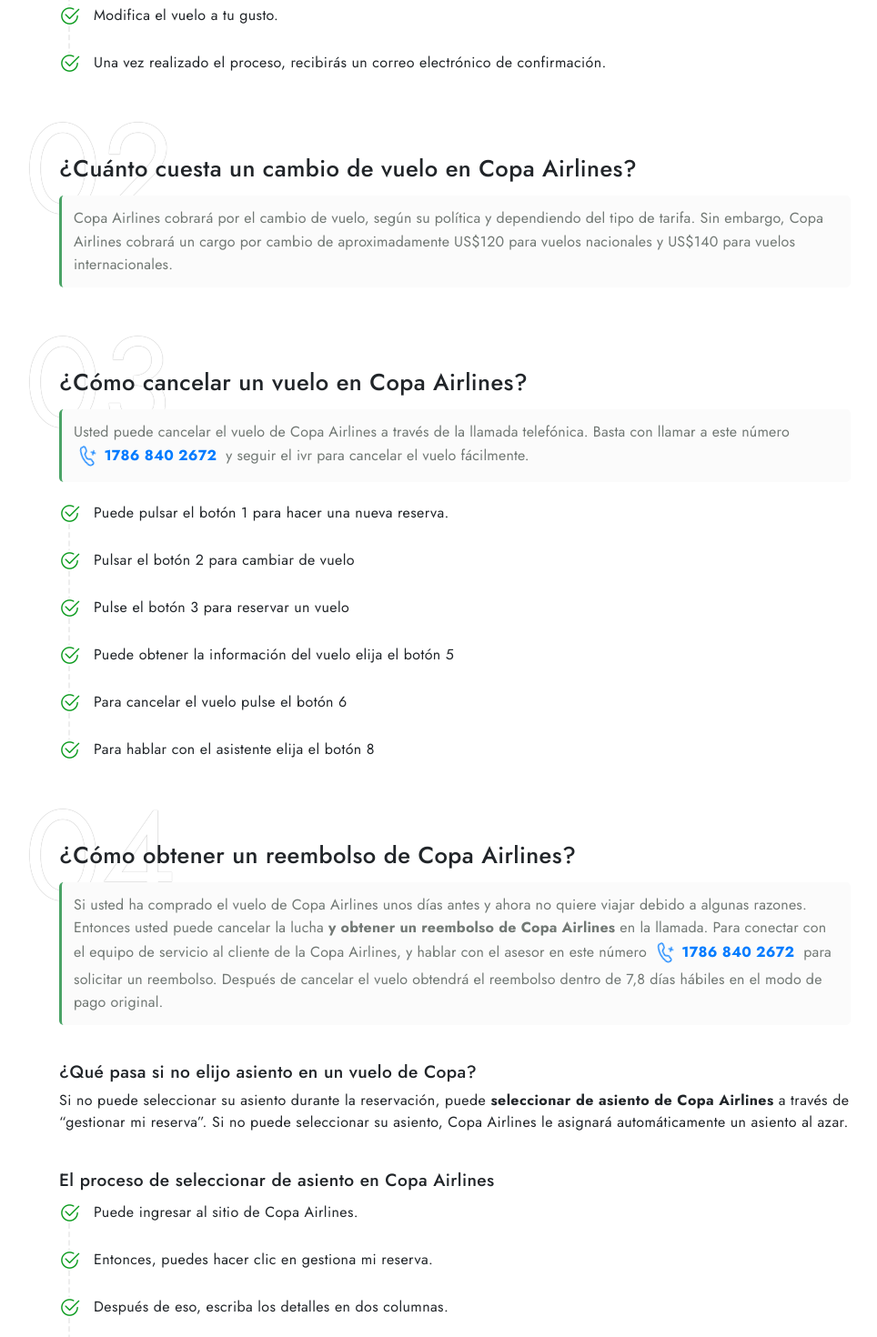
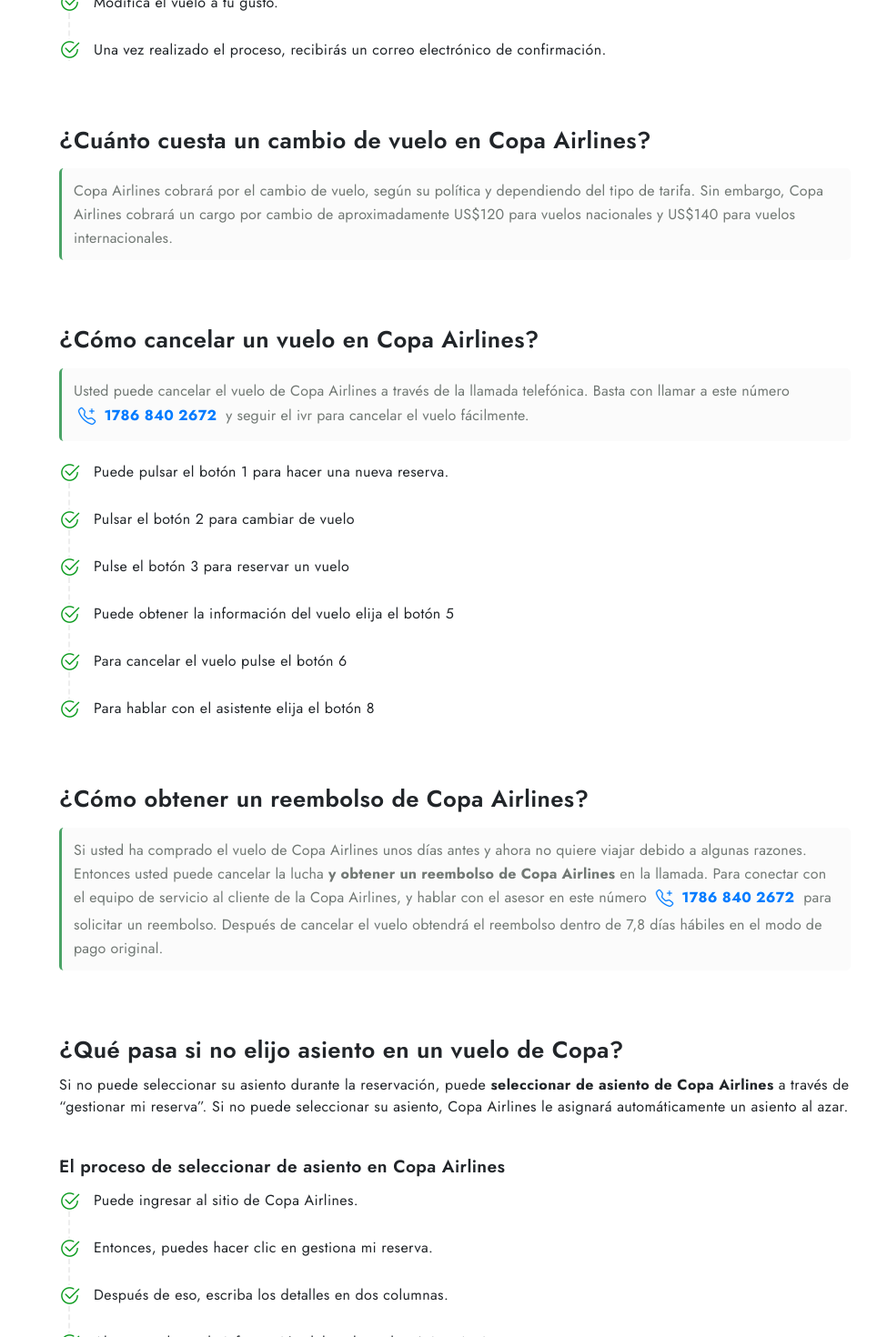
Before and after one commit to SNVA0011/CopaFlyinate, a Next.js app: page /cambiar-vuelo in a window 1280 px wide. Shown: the part 1200-2670 px from the top of the page at 91% size, without its empty margins (140-1104 px from the left). Built offline with nearby package versions, Linux system fonts and the light colour scheme.

Commit message:
airlines-pages-ui

```diff
--- a/pages/cambiar-vuelo.js
+++ b/pages/cambiar-vuelo.js
@@ -34,7 +34,6 @@
 
                         <div className='cancelar-mt-5'>
                             <div className='como-reservar ls'>
-                                <span className="resvtitle-1 de">01</span>
                                 <h2 className='como-un-title kl'>¿Cómo cambiar un vuelo a Copa Airlines?</h2>
                                 <p className='description'>
                                     A veces los pasajeros han hecho una reserva con Copa Airline, pero por alguna razón no pueden viajar. En ese caso los pasajeros quieren <b>cambiar el vuelo de Copa Airlines</b>. Así que pueden ir a través de los pasos mencionados a continuación para cambiar el vuelo.
@@ -54,14 +53,12 @@
 
 
                             <div className='como-reservar ls cancelar-mt-5'>
-                                <span className="resvtitle-1 de">02</span>
                                 <h2 className='como-un-title'>¿Cuánto cuesta un cambio de vuelo en Copa Airlines? </h2>
                                 <p className='description'>Copa Airlines cobrará por el cambio de vuelo, según su política y dependiendo del tipo de tarifa. Sin embargo, Copa Airlines cobrará un cargo por cambio de aproximadamente US$120 para vuelos nacionales y US$140 para vuelos internacionales.</p>
                             </div>
 
 
                             <div className='como-reservar ls cancelar-mt-5'>
-                                <span className="resvtitle-1 de">03</span>
                                 <h2 className='como-un-title'>¿Cómo cancelar un vuelo en Copa Airlines?</h2>
                                 <p className='description'>Usted puede cancelar el vuelo de Copa Airlines a través de la llamada telefónica.  Basta con llamar a este número <Link href='tel:1786 840 2672'><a target='_blank' className='font-weight-bold'><i className="bi bi-telephone-plus"></i> 1786 840 2672</a></Link> y seguir el ivr para cancelar el vuelo fácilmente. </p>
                                 <StepUlList
@@ -79,14 +76,16 @@
 
 
                             <div className='como-reservar ls cancelar-mt-5'>
-                                <span className="resvtitle-1 de">04</span>
                                 <h2 className='como-un-title'>¿Cómo obtener un reembolso de Copa Airlines?</h2>
                                 <p className='description'>Si usted ha comprado el vuelo de Copa Airlines unos días antes y ahora no quiere viajar debido a algunas razones. Entonces usted puede cancelar la lucha <b>y obtener un reembolso de Copa Airlines</b> en la llamada. Para conectar con el equipo de servicio al cliente de la Copa Airlines, y hablar con el asesor en este número <Link href='tel:1786 840 2672'><a target='_blank' className='font-weight-bold'><i className="bi bi-telephone-plus"></i> 1786 840 2672</a></Link> para solicitar un reembolso. Después de cancelar el vuelo obtendrá el reembolso dentro de 7,8 días hábiles en el modo de pago original.</p>
+                            </div>
 
-                                <h3 className='como-un-vuelo mb-2'>¿Qué pasa si no elijo asiento en un vuelo de Copa? </h3>
+                            <div className='como-reservar ls cancelar-mt-5'>
+                                    <h2 className='como-un-vuelo mb-2'>¿Qué pasa si no elijo asiento en un vuelo de Copa? </h2>
                                     <p>Si no puede seleccionar su asiento durante la reservación, puede <b>seleccionar de asiento de Copa Airlines</b> a través de “gestionar mi reserva”. Si no puede seleccionar su asiento, Copa Airlines le asignará automáticamente un asiento al azar.</p>
+                                </div>
 
-
+                                <div className='como-reservar ls'>
                                     <h3 className='como-un-vuelo mb-2'>El proceso de seleccionar de asiento en Copa Airlines</h3>
                                     <StepUlList
                                         listItem={[
@@ -97,17 +96,17 @@
                                             'Tienes que hacer clic en selección de asiento y elegir tu asiento.'
                                         ]}
                                     />
-
-
-                                <h3 className='como-un-vuelo mb-2 pt-3'>¿Cuánto cuesta cambiar la fecha de un vuelo en Copa? </h3>
-                                <p>Copa Airlines el coste por el cambio de vuelo de acuerdo con los boletos de vuelo de los pasajeros y también de acuerdo con la política de cambio de vuelo. Si cambia el vuelo dentro de las 24 horas anteriores a la salida, la aerolínea no cobrará ningún cargo. Después de 24 horas antes del vuelo de salida, <b>cambiar el costo en Copa Airlines</b> pueden ser de $120 para vuelos domésticos y $140 para vuelos internacionales.</p>
-
-                                <h3 className='como-un-vuelo mb-2 pt-3'>¿Todas sus tarifas aéreas tienen cargos por cambio o cancelación?</h3>
-                                <p>Copa Airline tiene diferentes tipos de tarifas que permiten a sus pasajeros ajustarse a sus necesidades de viaje. Estas tarifas tienen diferentes cargos por cambio que pueden variar.</p>
-
                                 </div>
 
+                                <div className='como-reservar ls cancelar-mt-5'>
+                                    <h2 className='como-un-vuelo mb-2 pt-3'>¿Cuánto cuesta cambiar la fecha de un vuelo en Copa? </h2>
+                                    <p>Copa Airlines el coste por el cambio de vuelo de acuerdo con los boletos de vuelo de los pasajeros y también de acuerdo con la política de cambio de vuelo. Si cambia el vuelo dentro de las 24 horas anteriores a la salida, la aerolínea no cobrará ningún cargo. Después de 24 horas antes del vuelo de salida, <b>cambiar el costo en Copa Airlines</b> pueden ser de $120 para vuelos domésticos y $140 para vuelos internacionales.</p>
+                                </div>
 
+                                <div className='como-reservar ls cancelar-mt-5'>
+                                    <h2 className='como-un-vuelo mb-2 pt-3'>¿Todas sus tarifas aéreas tienen cargos por cambio o cancelación?</h2>
+                                    <p>Copa Airline tiene diferentes tipos de tarifas que permiten a sus pasajeros ajustarse a sus necesidades de viaje. Estas tarifas tienen diferentes cargos por cambio que pueden variar.</p>
+                                </div>
 
 
                         </div>
--- a/styles/globals.css
+++ b/styles/globals.css
@@ -294,6 +294,10 @@
     margin-top: -20px;
     top: 14px;
 }
+.como-reservar h1, .como-reservar h2, .como-reservar h3, .como-reservar h4, .como-reservar h5, .como-reservar h6{
+    font-weight: 600;
+    line-height: 1.4;
+}
 
  /*--------- responsive ---------*/
  @media (min-width:992px){.breadcrumb_area{padding:90px 0}
@@ -429,7 +433,7 @@
  body .enginebox .input-group-text .bi { color: #cbcbcb; font-size: 104%; }
  body .enginebanner_sctn .btn, body .enginebanner_sctn .form-control { font-size: 16px; }
  img.baggage-sobre { max-width: none; margin-top: 24px; margin-right: 16px; }
- .resvtitle-1 { font-size: 140px; color: #fff; text-shadow: 0 0 1px rgb(0 0 0 / 40%); -o-text-shadow: 0 0 1px rgb(0 0 0 / 40%); -moz-text-shadow: 0 0 1px rgb(0 0 0 / 40%); -ms-text-shadow: 0 0 1px rgb(0 0 0 / 40%); -webkit-text-shadow: 0 0 1px rgb(0 0 0 / 40%); position: absolute; top: -76px; left: -31px; z-index: -1;}
+ .resvtitle-1 { font-size: 120px; color: #fff; text-shadow: 0 0 1px rgb(0 0 0 / 40%); -o-text-shadow: 0 0 1px rgb(0 0 0 / 40%); -moz-text-shadow: 0 0 1px rgb(0 0 0 / 40%); -ms-text-shadow: 0 0 1px rgb(0 0 0 / 40%); -webkit-text-shadow: 0 0 1px rgb(0 0 0 / 40%); position: absolute; top: -76px; left: -31px; z-index: -1;}
  .resvtitle-2 { position: relative; background-color: rgb(255 255 255 / 60%); z-index: 2; color: #085099; font-weight: 700; font-size: 34px; margin-bottom: 9px; display: block; font-family: 'Dancing Script',cursive,sans-serif; }
  .como-reservar{ position: relative; }
  .como-reservar .pl-50{ padding-left: 30px; }
@@ -504,7 +508,7 @@
  ul.steps-list.equipaje .bi.ico { color:  #0B9B1E }
  ul.steps-list.equipaje .bi.ico::before{ box-shadow: 0 0 0 0px #ffffff; -webkit-box-shadow: 0 0 0 0px #ffffff; -o-box-shadow: 0 0 0 0px #ffffff; -moz-box-shadow: 0 0 0 0px #ffffff; -ms-box-shadow: 0 0 0 0px #ffffff; }
  body .popular-destination.blogaddalist.details .blog-inner-box2 h3.como-un-title, body h3.como-un-title {    background-color: rgb(255 255 255 / 60%);font-weight: 700; font-size: 24px; margin-bottom: 15px; position: relative; z-index: 2; }
- .cancelar-mt-5 { margin-top: 90px; }
+ .cancelar-mt-5 { margin-top: 70px; }
  h1.main-tpl { color: #085099; }
  h1.main-tpl img {
     width: 60px;
@@ -771,7 +775,7 @@
  img.airport-baggage { border-radius: 10px; }
  body .popular-destination, body .pyblock-80{ padding: 50px 0; }
  body .popular-destination.blogaddalist.details .blog-inner-box2 h3.como-un-title, body h3.como-un-title{ font-size: 20px; }
- .cancelar-mt-5 { margin-top: 120px; }
+
 
 p.mb-2.gtinfo img {
     width: 35px;
@@ -788,9 +792,7 @@
  ul.steps-list li span{ font-size: 12px; }
  .resvtitle-1.de {     top: -123px; }
  body .popular-destination, body .pyblock-80{ padding: 40px 0; }
- .cancelar-mt-5 {
-    margin-top: 140px;
-}
+
  ul.steps-list li{ padding-bottom: 25px; }
  .como-reservar .pl-50{ padding-left: 12px; padding-right: 12px; padding-top: 95px; }
  .como-reservar .flex-row-reverse .pl-50{ padding-left: 12px; padding-right: 12px; }
```
Lines whose indentation alone changed are shown as unchanged.
